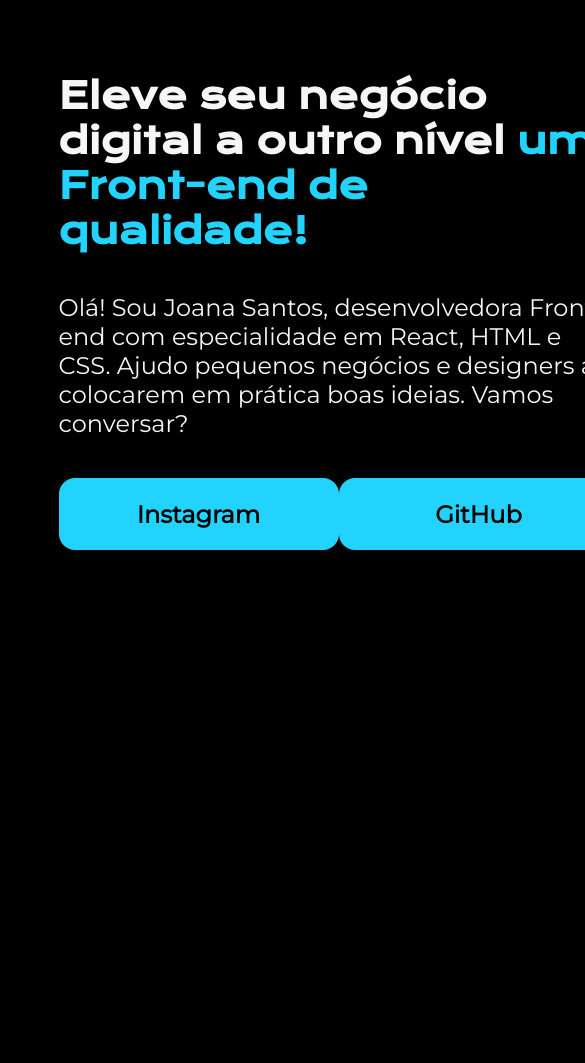
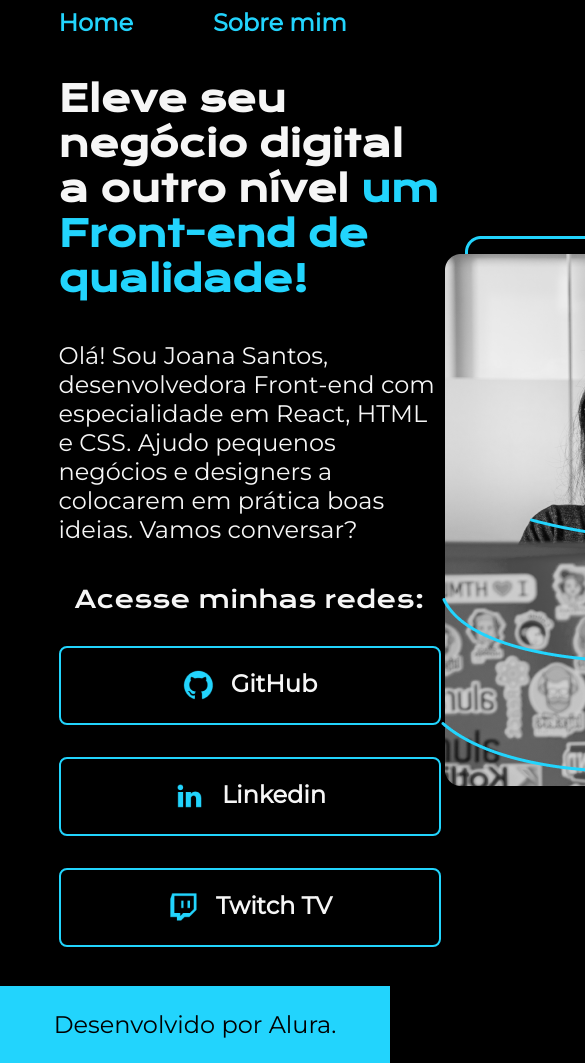
Before and after one commit to YarleiCruz98/A_partir_do-zero_HTML_e_CSS_para_projetos_web, a plain HTML site: page index.html in a window 390 px wide. Shown: the top 1063 px of the page, 585 px wide, since content can reach past the window. Before the commit the page ends 883 px from the top, so only its background shows below. Drawn offline with nearby package versions, Linux system fonts and the light colour scheme.

Commit message:
HTML e CSS: trabalhando com responsividade e publicação de projetos

```diff
--- a/index.html
+++ b/index.html
@@ -4,24 +4,50 @@
     <meta charset="UTF-8">
     <meta name="viewport" content="width=device-width, initial-scale=1.0">
     <title>Portfolio</title>
-    <link rel="stylesheet" href="style.css">
+    <link rel="stylesheet" href="/styles/style.css">
 </head>
 <body>
-    <header></header>
+    <header class="cabecalho">
+        <nav class="cabecalho__menu">
+            <a class="cabecalho__menu__link" href="index.html">
+                Home
+            </a>
+            <a class="cabecalho__menu__link" href="about.html">
+                Sobre mim
+            </a>
+        </nav>
+    </header>
     <main class="apresentacao">
         <section class="apresentacao__conteudo">
             <h1 class="apresentacao__conteudo_titulo">Eleve seu negócio digital a outro nível
-                <strong class="titulo-destaque">um Front-end de qualidade!</strong> </h1>
+                <strong class="titulo-destaque">um Front-end de qualidade!</strong>
+            </h1>
             <p class="apresentacao__conteudo_texto">Olá! Sou Joana Santos, desenvolvedora Front-end com especialidade em React,
                     HTML e CSS. Ajudo pequenos negócios e designers a colocarem em prática
-                    boas ideias. Vamos conversar?</p>
+                    boas ideias. Vamos conversar?
+            </p>
             <div class="apresentacao__links">
-            <a class="apresentacao__links__link" href="https://instagram.com">Instagram</a>
-            <a class="apresentacao__links__link" href="https://github.com">GitHub</a>
+                <h2 class="apresentacao__links__subtitulo">  Acesse minhas redes:</h2>
+                <a class="apresentacao__links__link" href="https://github.com">
+                    <img src="./assets/github.png" alt="Icone do GitHub">
+                    GitHub
+                </a>
+                <a class="apresentacao__links__link" href="https://Linkedin.com">
+                    <img src="./assets/linkedin.png" alt="Icone do LinkedIn">
+                    Linkedin
+                </a>
+                <a class="apresentacao__links__link" href="https://twitch.tv">
+                    <img src="./assets/twitch.png" alt="Icone da Twitch TV">
+                    Twitch TV
+                </a>
             </div>
         </section>
-        <img src="imagem.png" alt="Foto da Joana Santos Programando">
+        <img src="./assets/Imagem.png" alt="Foto da Joana Santos Programando">
     </main>
-    <footer></footer>
+    <footer class="rodape">
+        <p>
+            Desenvolvido por Alura.
+        </p>
+    </footer>
 </body>
 </html>
--- a/style.css
+++ /dev/null
@@ -1,60 +0,0 @@
-@import url('https://fonts.googleapis.com/css2?family=Krona+One&family=Montserrat&display=swap');
-
-* {
-    margin: 0;
-    padding: 0;
-}
-
-body {
-    height: 100vh;
-    box-sizing: border-box;
-    background-color:#000;
-    color: #F6F6F6;
-}
-
-.titulo-destaque {
-    color: #22D4FD;
-}
-
-.apresentacao {
-    margin: 10% 15%;
-    display: flex;
-    align-items: center;
-    justify-content: space-between;
-}
-
-.apresentacao__conteudo {
-    width: 615px;
-    height: 482px;
-    display: flex;
-    flex-direction: column;
-    gap: 40px;
-}
-
-.apresentacao__conteudo_titulo {
-    font-size: 36px;
-    font-family: 'Krona One', sans-serif;
-}
-
-.apresentacao__conteudo_texto {
-    font-size: 24px;
-    font-family: 'Montserrat', sans-serif;
-}
-
-.apresentacao__links{
-    display: flex;
-    justify-content: space-between;
-}
-
-.apresentacao__links__link {
-    background-color: #22D4FD;
-    width: 280px;
-    text-align: center;
-    border-radius: 16px;
-    font-size: 24px;
-    font-weight: 600;
-    padding: 21.5px 0px;
-    text-decoration: none;
-    color: #000;
-    font-family: 'Montserrat', sans-serif;
-}
--- /dev/null
+++ b/styles/style.css
@@ -0,0 +1,109 @@
+@import url('https://fonts.googleapis.com/css2?family=Krona+One&family=Montserrat&display=swap');
+
+:root {
+    --cor-primaria: #000000;
+    --cor-secundaria: #F6F6F6;
+    --cor-terciaria: #22D4FD;
+    --cor-hover: #272727;
+    --fonte-princial: 'Krona One', sans-serif;
+    --fonte-secundaria: 'Montserrat', sans-serif;
+}
+
+* {
+    margin: 0;
+    padding: 0;
+}
+
+body {
+    box-sizing: border-box;
+    background-color:var(--cor-primaria);
+    color: #F6F6F6;
+}
+
+.cabecalho {
+    padding: 2% 0% 0% 15%;
+}
+
+.cabecalho__menu {
+    display: flex;
+    gap: 80px;
+}
+
+.cabecalho__menu__link {
+    font-family: var(--fonte-secundaria);
+    font-weight: 600;
+    font-size: 24px;
+    color: var(--cor-terciaria);
+    text-decoration: none;
+}
+
+.apresentacao {
+    padding: 10% 15%;
+    display: flex;
+    align-items: center;
+    justify-content: space-between;
+}
+
+.apresentacao__conteudo {
+    width: 615px;
+    display: flex;
+    flex-direction: column;
+    gap: 40px;
+}
+
+.apresentacao__conteudo_titulo {
+    font-size: 36px;
+    font-family: var(--fonte-princial);
+}
+
+.titulo-destaque {
+    color: var(--cor-terciaria);
+}
+
+.apresentacao__conteudo_texto {
+    font-size: 24px;
+    font-family: var(--fonte-secundaria);
+}
+
+.apresentacao__links{
+    display: flex;
+    flex-direction: column;
+    justify-content: space-between;
+    align-items: center;
+    gap: 32px;
+}
+
+.apresentacao__links__subtitulo {
+    font-family: var(--fonte-princial);
+    font-weight: 400;
+    font-size: 24px;
+}
+
+.apresentacao__links__link {
+    display: flex;
+    justify-content: center;
+    gap: 16px;
+    border: 2px solid var(--cor-terciaria);
+    width: 378px;
+    text-align: center;
+    border-radius: 8px;
+    font-size: 24px;
+    font-weight: 600;
+    padding: 21.5px 0px;
+    text-decoration: none;
+    color: var(--cor-secundaria);
+    font-family: var(--fonte-secundaria);
+}
+.apresentacao__links__link:hover {
+    background-color: var(--cor-hover);
+}
+
+.rodape {
+    padding: 24px;
+    font-family: var(--fonte-secundaria);
+    font-size: 24px;
+    font-weight: 400;
+    text-align: center;
+    background-color: var(--cor-terciaria);
+    color: var(--cor-primaria);
+}
```
Also changed, not shown: about.html (added, +36 -0 lines), assets/Imagem.png (added), assets/github.png (added), assets/html.png (renamed from html.png), assets/instagram.png (added), assets/linkedin.png (added), assets/twitch.png (added), assets/twitter.png (added), imagem.png (deleted).
